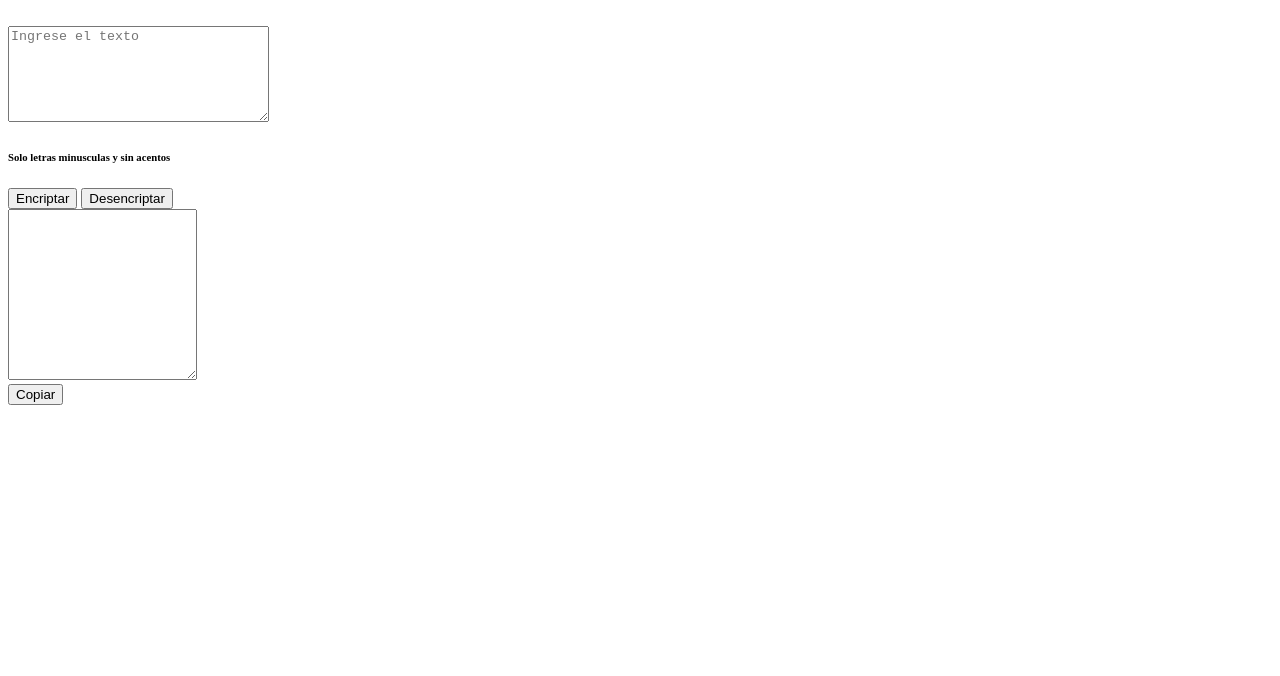
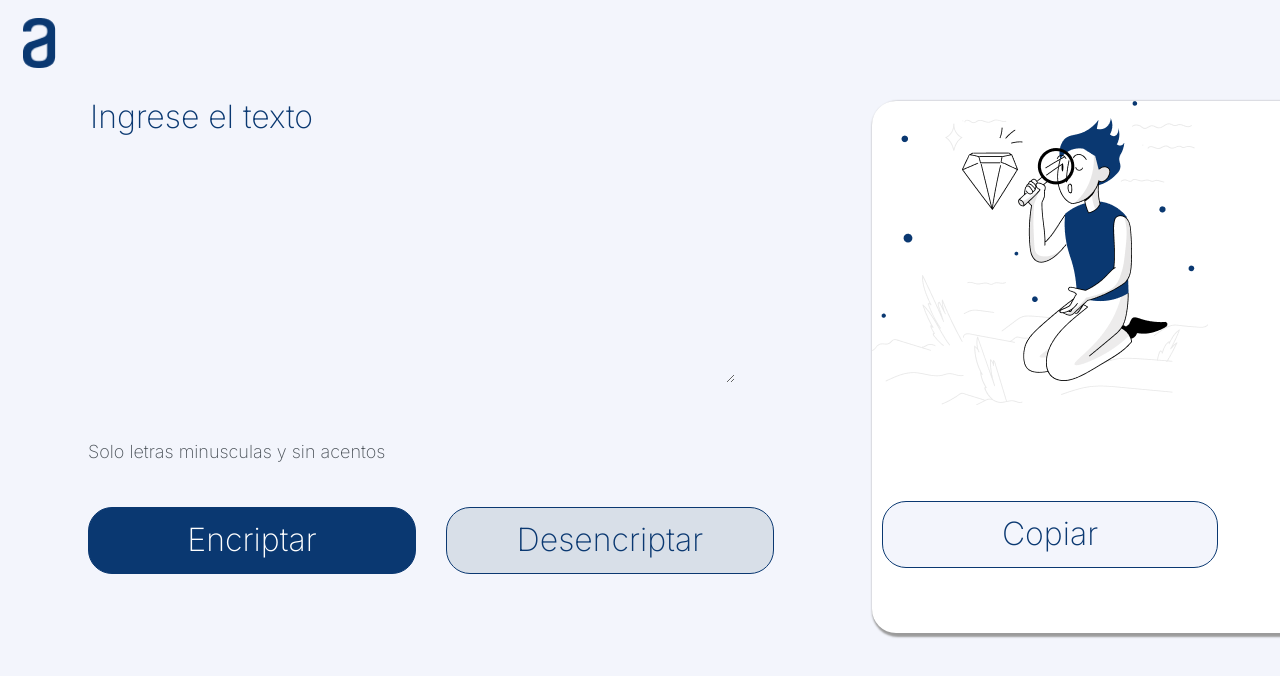
Before and after one commit to JuanekiDe/ChallengeOneDecodificador, a plain HTML site: page index.html in a window 1280 px wide. Drawn offline with Linux system fonts and the light colour scheme; the site is published under a folder, as on GitHub Pages, so addresses that start at the root find nothing.

Commit message:
arreglando un error v0.1

```diff
--- a/index.html
+++ b/index.html
@@ -5,7 +5,7 @@
     <meta charset="UTF-8">
     <meta http-equiv="X-UA-Compatible" content="IE=edge">
     <meta name="viewport" content="width=device-width, initial-scale=1.0">
-    <link rel="stylesheet" href="/style.css">
+    <link rel="stylesheet" href="style.css">
     <link rel="preconnect" href="https://fonts.googleapis.com">
 <link rel="preconnect" href="https://fonts.gstatic.com" crossorigin>
 <link href="https://fonts.googleapis.com/css2?family=Inter:wght@200&display=swap" rel="stylesheet">
@@ -14,7 +14,7 @@
 
 <body>
     <header>
-        <img src="/assets/Vector.png" alt="" class="logo">
+        <img src="assets/Vector.png" alt="" class="logo">
     </header>
 
     <main>
@@ -39,7 +39,7 @@
             </div>
         </section>
     </main>
-    <script src="/script.js"></script>
+    <script src="script.js"></script>
 </body>
 
 </html>
--- a/style.css
+++ b/style.css
@@ -30,7 +30,7 @@ main {
 
 .mensaje {
     background: white;
-    background-image: url("/assets/Muñeco.png");
+    background-image: url("assets/Muñeco.png");
     background-repeat: no-repeat;
     border: none;
     border-radius: 24px;
```
